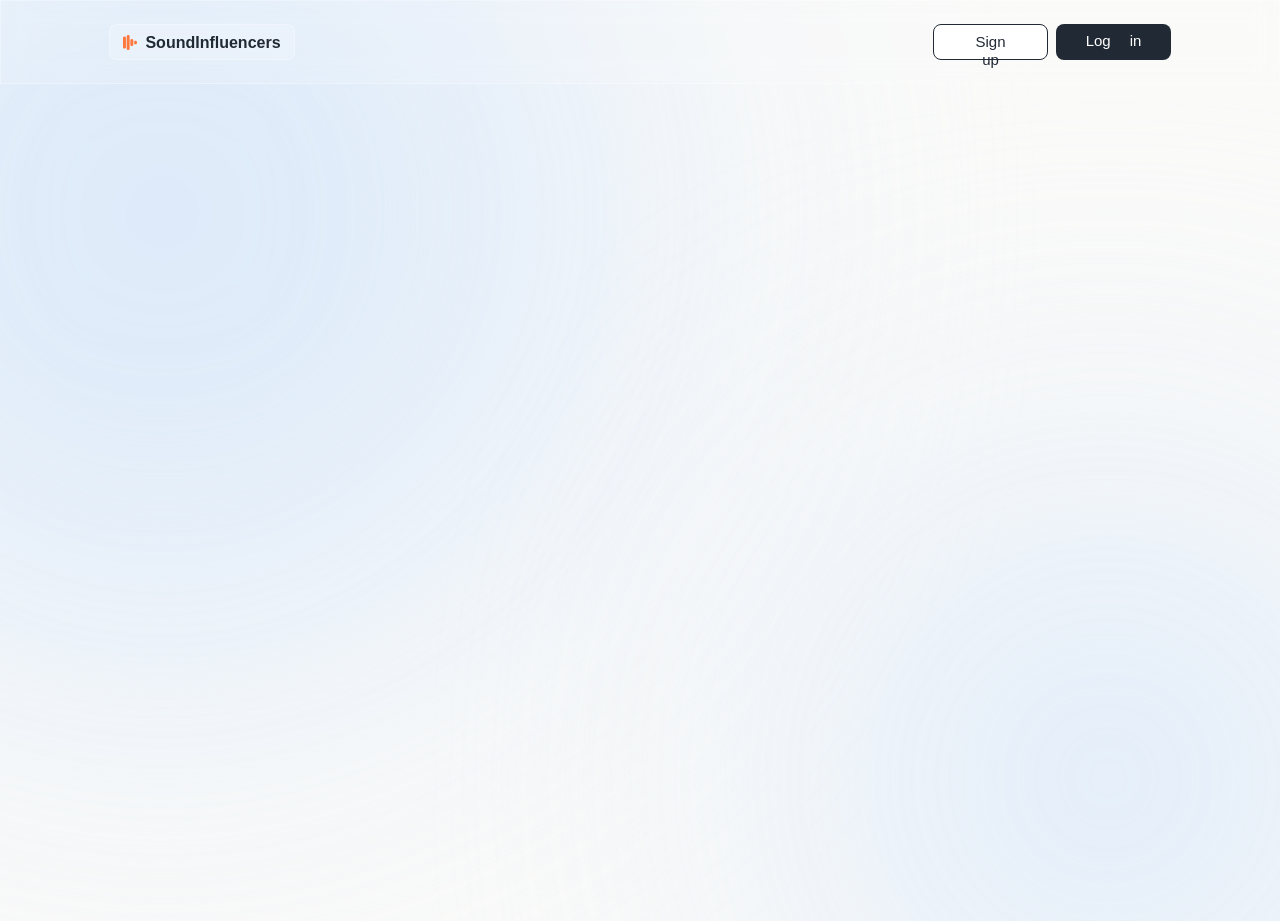
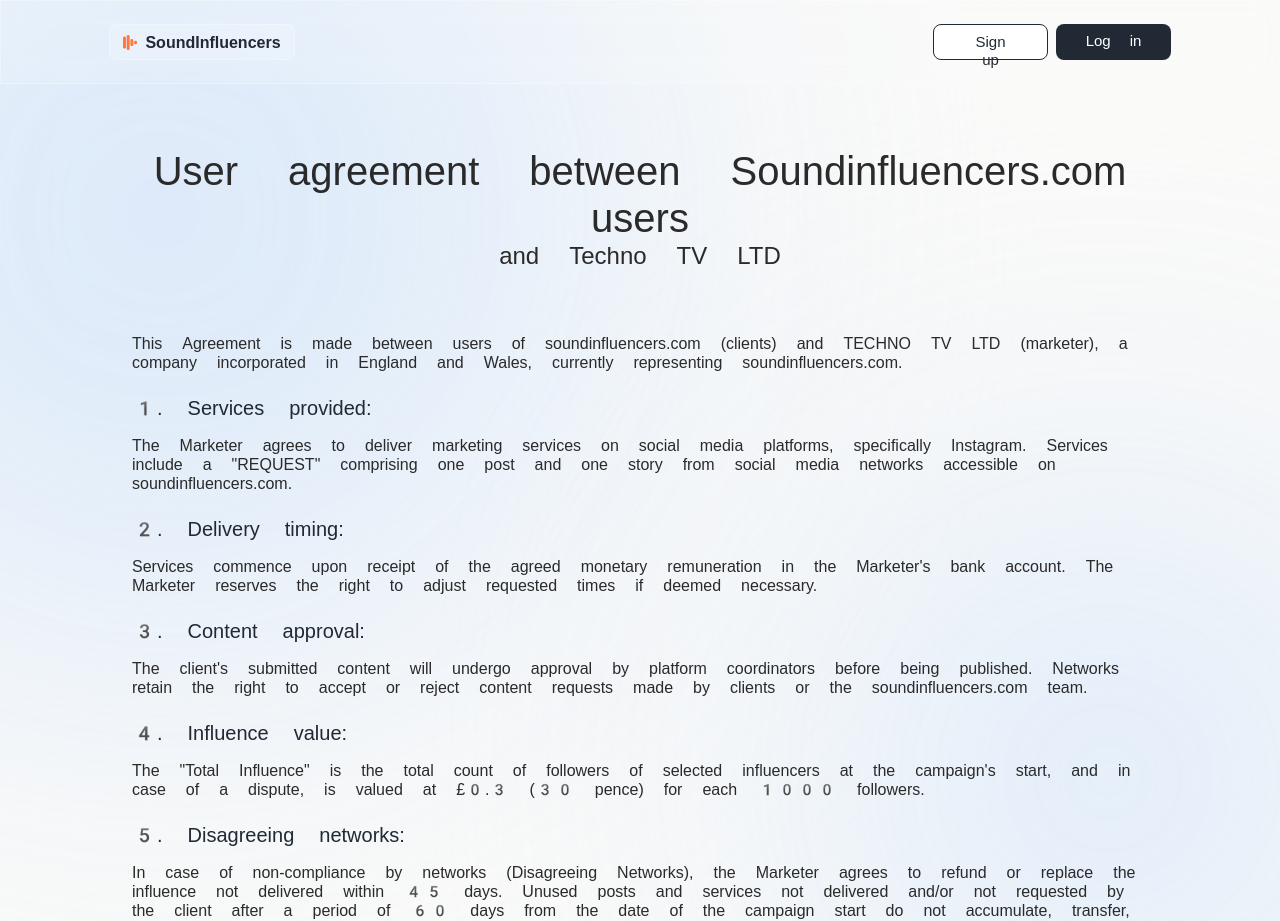
Before and after one commit to soundinfluencers/client, a React (Vite) app in the folder u/: page /terms/client in a window 1280 px wide. Shown: the top 921 px of the page. Before the commit the page ends 800 px from the top, so only its background shows below. Built offline with nearby package versions, Linux system fonts and the light colour scheme; a web font is replaced by a local one.

Commit message:
"update: terms client page"

```diff
--- /dev/null
+++ b/u/src/pages/auth/terms/TermsPage.tsx
@@ -0,0 +1,68 @@
+import type {FC} from "react";
+import './_terms-page.scss';
+import {ButtonMain} from "../../../components/ui/buttons/button/Button.tsx";
+
+export const TermsPage: FC = () => {
+    const handleClickButton = () => {
+        window.close();
+    };
+
+    return (
+        <div className='terms-page__wrapper'>
+            <div className='terms-page'>
+                <div className='terms-page__title-block'>
+                    <p className='terms-page__title'>User agreement between Soundinfluencers.com users</p>
+                    <p className='terms-page__subtitle'>and Techno TV LTD</p>
+                </div>
+
+                <p className='terms-page__main-text'>This Agreement is made between users of soundinfluencers.com (clients)
+                    and TECHNO TV LTD (marketer), a
+                    company incorporated in England and Wales, currently representing soundinfluencers.com.</p>
+
+                <ul className='terms-page__list'>
+                    <li className='terms-page__list-item'>
+                        <p className='terms-page__list-item-header'>1. Services provided:</p>
+                        <p className='terms-page__main-text'>The Marketer agrees to deliver marketing services on social
+                            media platforms, specifically
+                            Instagram. Services include a "REQUEST" comprising one post and one story from social media
+                            networks accessible on soundinfluencers.com.</p>
+                    </li>
+
+                    <li className='terms-page__list-item'>
+                        <p className='terms-page__list-item-header'>2. Delivery timing:</p>
+                        <p className='terms-page__main-text'>Services commence upon receipt of the agreed monetary
+                            remuneration in the Marketer's bank account. The Marketer reserves the right to adjust requested
+                            times if deemed necessary.</p>
+                    </li>
+
+                    <li className='terms-page__list-item'>
+                        <p className='terms-page__list-item-header'>3. Content approval:</p>
+                        <p className='terms-page__main-text'>The client's submitted content will undergo approval by
+                            platform coordinators before being published. Networks retain the right to accept or reject
+                            content requests made by clients or the soundinfluencers.com team.</p>
+                    </li>
+
+                    <li className='terms-page__list-item'>
+                        <p className='terms-page__list-item-header'>4. Influence value:</p>
+                        <p className='terms-page__main-text'>The "Total Influence" is the total count of followers of
+                            selected influencers at the campaign's start, and in case of a dispute, is valued at £0.3 (30
+                            pence) for each 1000 followers.</p>
+                    </li>
+
+                    <li className='terms-page__list-item'>
+                        <p className='terms-page__list-item-header'>5. Disagreeing networks:</p>
+                        <p className='terms-page__main-text'>In case of non-compliance by networks (Disagreeing Networks),
+                            the Marketer agrees to refund or replace the influence not delivered within 45 days. Unused
+                            posts and services not delivered and/or not requested by the client after a period of 60 days
+                            from the date of the campaign start do not accumulate, transfer, and/or can be used in any
+                            way.</p>
+                    </li>
+                </ul>
+            </div>
+
+            <div className='terms-page__controls'>
+                <ButtonMain text={'Ok'} onClick={handleClickButton} isDisabled={false}/>
+            </div>
+        </div>
+    )
+};
--- /dev/null
+++ b/u/src/pages/auth/terms/_terms-page.scss
@@ -0,0 +1,148 @@
+@use '@/styles/variables/variables' as vars;
+
+.terms-page__wrapper {
+  margin: 0 auto;
+  padding: 64px 0 99px;
+  width: 1016px;
+  min-height: calc(100vh - 84px); // 100% экрана - высота таб бара
+  display: flex;
+  flex-direction: column;
+  justify-content: space-between;
+  align-items: center;
+
+  @media screen and (max-width: 1100px) {
+    width: 75%;
+  }
+
+  @media screen and (max-width: 900px) {
+    padding: 24px 0 32px;
+    min-height: calc(100vh - 48px);
+  }
+
+  @media screen and (max-width: 700px) {
+    width: 100%;
+    padding: 24px 25px 32px;
+  }
+
+  @media screen and (max-width: 500px) {
+    padding: 24px 16px 16px;
+  }
+}
+
+.terms-page {
+  position: relative;
+  display: flex;
+  flex-direction: column;
+  align-items: center;
+
+  > div {
+    width: 100%;
+  }
+
+  @media screen and (max-width: 900px) {
+    width: 625px;
+  }
+
+  @media screen and (max-width: 700px) {
+    width: 100%;
+  }
+
+  &__title-block {
+    color: vars.$gray-dark;
+    text-align: center;
+    font-style: normal;
+    line-height: normal;
+    font-weight: 400;
+    margin-bottom: 64px;
+
+    @media screen and (max-width: 1100px) {
+      margin-bottom: 26px;
+    }
+
+    @media screen and (max-width: 900px) {
+      margin-bottom: 32px;
+    }
+
+    @media screen and (max-width: 500px) {
+      margin-bottom: 24px;
+    }
+  }
+
+  &__title {
+    font-size: 40px;
+
+    @media screen and (max-width: 900px) {
+      font-size: 32px;
+    }
+
+    @media screen and (max-width: 500px) {
+      font-size: 24px;
+    }
+  }
+
+  &__subtitle {
+    font-size: 24px;
+
+    @media screen and (max-width: 900px) {
+      font-size: 16px;
+    }
+  }
+
+  &__main-text {
+    color: vars.$gray-dark;
+    font-size: 16px;
+    font-style: normal;
+    font-weight: 400;
+    line-height: normal;
+
+    @media screen and (max-width: 900px) {
+      font-size: 14px;
+    }
+  }
+
+  &__list {
+    margin-top: 24px;
+    display: flex;
+    flex-direction: column;
+    gap: 24px;
+
+    &-item {
+      display: flex;
+      flex-direction: column;
+      align-items: flex-start;
+      gap: 16px;
+
+      @media screen and (max-width: 900px) {
+        gap: 12px;
+      }
+
+      &-header {
+        color: vars.$black-blue;
+        font-size: 20px;
+        font-style: normal;
+        font-weight: 400;
+        line-height: normal;
+
+        @media screen and (max-width: 900px) {
+          font-size: 16px;
+        }
+      }
+    }
+  }
+
+  &__controls {
+    display: flex;
+    align-items: center;
+    justify-content: center;
+    margin-top: auto;
+    width: 272px;
+
+    @media screen and (max-width: 900px) {
+      margin-top: 51px;
+    }
+
+    @media screen and (max-width: 500px) {
+      width: 100% !important;
+    }
+  }
+}
--- a/u/src/router/navigation.types.ts
+++ b/u/src/router/navigation.types.ts
@@ -7,6 +7,7 @@
     SignupClient: undefined;
     SignupInfluncer: undefined;
     Home: undefined;
+    Terms: undefined;
 };
 
 export type TypeClientRoutes = {
--- a/u/src/router/routes.ts
+++ b/u/src/router/routes.ts
@@ -3,6 +3,7 @@
 import {AuthPage} from "../pages/auth/auth/AuthPage.tsx";
 import {SignupPage} from "../pages/auth/signup/SignupPage.tsx";
 import {ForgotPasswordPage} from "../pages/auth/forgot/ForgotPasswordPage.tsx";
+import {TermsPage} from "../pages/auth/terms/TermsPage.tsx";
 
 export const routes: IRoute[] = [
     {
@@ -35,4 +36,16 @@
         component: SignupPage,
         isProtected: false,
     },
+    {
+        name: "Terms",
+        path: "/terms/client",
+        component: TermsPage,
+        isProtected: false,
+    },
+    {
+        name: "Terms",
+        path: "/terms/influencer",
+        component: TermsPage,
+        isProtected: false,
+    },
 ]
```
